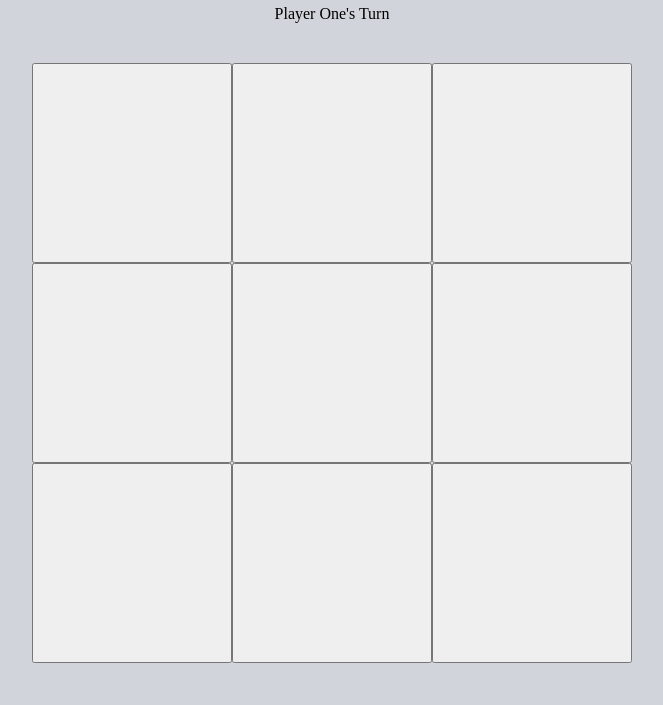
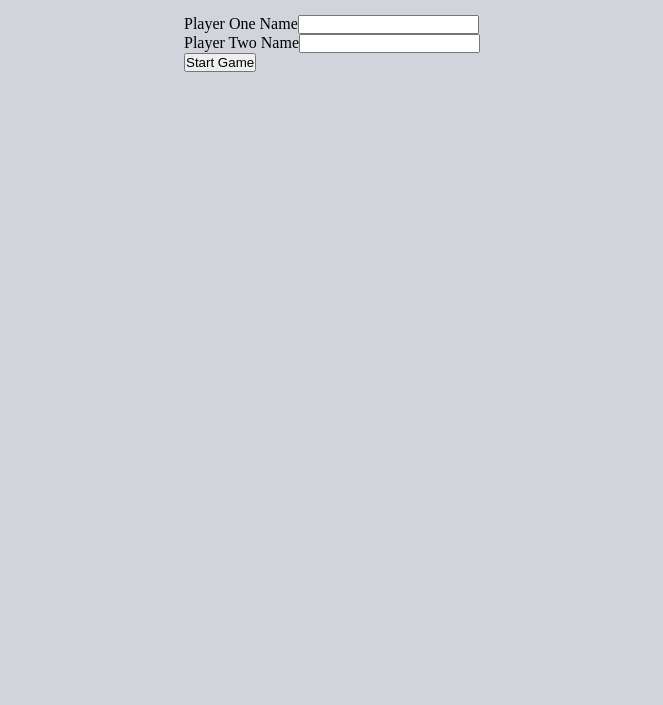
Before and after one commit to Eddie-Thiiru/tic-tac-toe, a website: page index.html in a window 1280 px wide. Shown: the part 95-800 px from the top of the page, without its empty margins (308-971 px from the left). Drawn offline with Linux system fonts and the light colour scheme.

Commit message:
Add player names input interface

```diff
--- a/index.html
+++ b/index.html
@@ -12,6 +12,7 @@
         <h1>Tic-Tac-Toe</h1>
         <div class="turn"></div>
         <div class="winner"></div>
+        <form action="" class="game-form"></form>
         <div id="game-board"></div>
     </div>
 
--- a/script.js
+++ b/script.js
@@ -44,15 +44,22 @@ const Cell = () => {
   return { addValue, emptyValue, getValue };
 };
 
-const GameController = (playerOne = "Player One", playerTwo = "Player Two") => {
-  const players = [
-    { name: playerOne, value: "X" },
-    { name: playerTwo, value: "O" },
-  ];
+const GameController = () => {
+  const players = [];
+  let activePlayer = players[0];
+
+  const addPlayers = () => {
+    const playerOne = document.getElementById("player-one").value;
+    const playerTwo = document.getElementById("player-two").value;
+
+    players.push(
+      { name: playerOne, value: "X" },
+      { name: playerTwo, value: "O" }
+    );
+    activePlayer = players[0];
+  };
 
   const board = GameBoard();
-
-  let activePlayer = players[0];
 
   const switchPlayer = () => {
     activePlayer = activePlayer === players[0] ? players[1] : players[0];
@@ -63,7 +70,6 @@ const GameController = (playerOne = "Player One", playerTwo = "Player Two") => {
     const winner = document.querySelector(".winner");
     const array = board.getBoard();
     const player = getActivePlayer().name;
-    console.log(player.name);
 
     board.addCellValue(row, column, getActivePlayer().value);
 
@@ -141,9 +147,8 @@ const GameController = (playerOne = "Player One", playerTwo = "Player Two") => {
       const fullBoard = array.every((arr) =>
         arr.every((elem) => elem.getValue() !== "")
       );
-      console.log(fullBoard);
 
-      if (fullBoard === true) {
+      if (fullBoard === true && winner.textContent === "") {
         winner.textContent = "Game Drawn!";
       }
     };
@@ -153,24 +158,68 @@ const GameController = (playerOne = "Player One", playerTwo = "Player Two") => {
     gameDraw();
 
     switchPlayer();
-    DisplayController.display();
+    DisplayController.updateScreen();
   };
 
-  return { playRound, getActivePlayer, getBoard: board.getBoard };
+  return { playRound, addPlayers, getActivePlayer, getBoard: board.getBoard };
 };
 
 const DisplayController = (function () {
   const displayDiv = document.querySelector("#game-board");
   const currentPlayer = document.querySelector(".turn");
   const winner = document.querySelector(".winner");
+  const form = document.querySelector(".game-form");
   const game = GameController();
 
-  const display = () => {
+  const initialDisplay = () => {
+    const div1 = document.createElement("div");
+    const div2 = document.createElement("div");
+    const inputOneLabel = document.createElement("label");
+    const inputOne = document.createElement("input");
+    const inputTwoLabel = document.createElement("label");
+    const inputTwo = document.createElement("input");
+    const button = document.createElement("button");
+
+    inputOneLabel.setAttribute("for", "player-one");
+    inputOneLabel.textContent = "Player One Name";
+    inputOne.setAttribute("type", "text");
+    inputOne.setAttribute("id", "player-one");
+    inputTwoLabel.setAttribute("for", "player-two");
+    inputTwoLabel.textContent = "Player Two Name";
+    inputTwo.setAttribute("type", "text");
+    inputTwo.setAttribute("id", "player-two");
+    button.classList.add("form-button");
+    button.setAttribute("type", "submit");
+    button.textContent = "Start Game";
+
+    div1.appendChild(inputOneLabel);
+    div1.appendChild(inputOne);
+    div2.appendChild(inputTwoLabel);
+    div2.appendChild(inputTwo);
+    form.appendChild(div1);
+    form.appendChild(div2);
+    form.appendChild(button);
+
+    function clickHandler() {
+      const formButton = document.querySelector(".form-button");
+
+      formButton.addEventListener("click", (e) => {
+        e.preventDefault();
+        game.addPlayers();
+        form.textContent = "";
+        updateScreen();
+      });
+    }
+    clickHandler();
+  };
+
+  const updateScreen = () => {
     const board = game.getBoard();
     const player = game.getActivePlayer().name;
     let num = 0;
 
-    currentPlayer.textContent = `${player}'s Turn`;
+    currentPlayer.textContent =
+      winner.textContent === "" ? `${player}'s Turn` : "";
 
     // Clear board
     displayDiv.textContent = "";
@@ -208,6 +257,6 @@ const DisplayController = (function () {
     clickHandler();
   };
 
-  return { display };
+  return { initialDisplay, updateScreen };
 })();
-DisplayController.display();
+DisplayController.initialDisplay();
```
